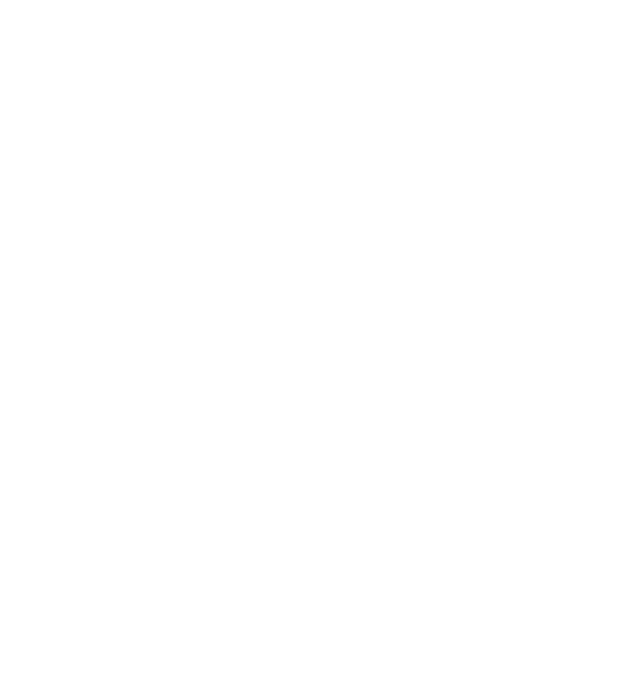
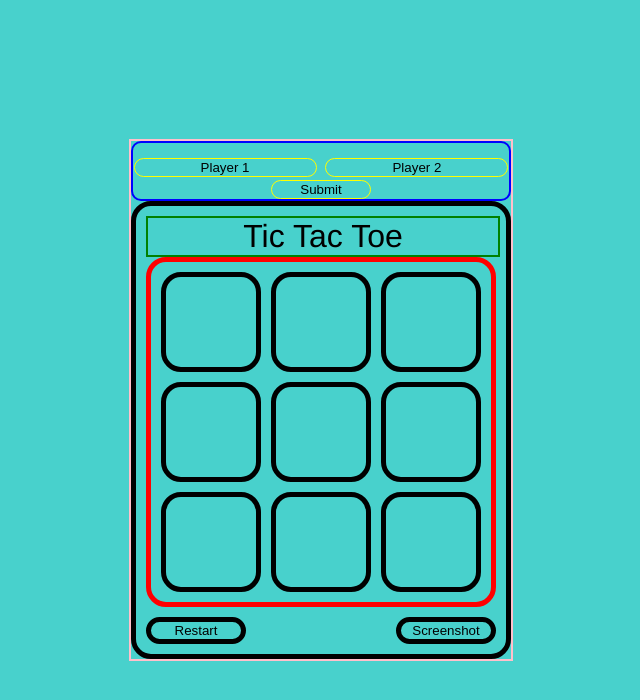
Before and after one commit to Vask3h/ticTacToe, a plain HTML site: page index.html in a window 1280 px wide. Shown: the whole page, without its empty margins (319-959 px from the left). Drawn offline with Linux system fonts and the light colour scheme.

Commit message:
tres en raya a medio camino

```diff
--- a/index.html
+++ b/index.html
@@ -1,11 +1,49 @@
 <!DOCTYPE html>
-<html lang="en">
+<html lang="es">
 <head>
     <meta charset="UTF-8">
     <meta name="viewport" content="width=device-width, initial-scale=1.0">
-    <title>Document</title>
+    <link rel="stylesheet" href="./styles.css">
+    <script src="./scripts.js"></script>
+    <title>TicTacToe</title>
 </head>
 <body>
+    <div class="idke">
+       <div class="form">
+            <div class="inputs">
+            <input type="text" class="playerName" id="p1Name" name="p1Name" placeholder="Player 1" maxlength="20">
+            <input type="text" class="playerName" id="p2Name" name="p2Name" placeholder="Player 2" maxlength="20">
+            </div>
+            <button onclick="saveNames()"  id="submit" >
+            Submit
+            </button>
 
+       </div>
+        <div class="outContainer">
+            <div class="screen" >
+                <p id="result">Tic Tac Toe</p>
+            </div>
+            <div class="gameContainer">
+                    <button onclick="board('pos1')" id="pos1">  </button>
+                    <button onclick="board('pos2')" id="pos2">  </button>
+                    <button onclick="board('pos3')" id="pos3">  </button>
+                    <button onclick="board('pos4')" id="pos4">  </button>
+                    <button onclick="board('pos5')" id="pos5">  </button>
+                    <button onclick="board('pos6')" id="pos6">  </button>
+                    <button onclick="board('pos7')" id="pos7">  </button>
+                    <button onclick="board('pos8')" id="pos8">  </button>
+                    <button onclick="board('pos9')" id="pos9">  </button>
+            </div>
+            <div class="extraButtons">
+                <button onclick="restart()" >
+                    Restart
+                </button>
+
+                <button>
+                    Screenshot
+                </button>
+            </div>
+        </div>
+    </div>
 </body>
 </html>
--- a/scripts.js
+++ b/scripts.js
@@ -1 +1,29 @@
-// created
+let player1Name = "";
+let player2Name = "";
+let winnerName = "";
+let turn = true;
+
+function saveNames(){
+    player1Name = document.getElementById('p1Name').value;
+    player2Name = document.getElementById('p2Name').value;
+    console.log(player1Name);
+    console.log(player2Name);
+}
+
+function board(pos){
+    if(turn === true){
+        document.getElementById(pos).innerHTML = "<a href='https://google.com'>click aqui</a>";
+        turn = !turn;
+        console.log("entra si");
+    }else {
+        document.getElementById(pos).innerHTML = "o";
+        turn = !turn;
+        console.log("entra no");
+    }
+}
+function restart(){
+    winnerName = "Dont have a winner yet"
+    turn = true
+    console.log(turn);
+
+}
--- a/styles.css
+++ b/styles.css
@@ -1,3 +1,94 @@
 body{
-    background-color: salmon;
+    margin: 0px;
+    height: 100vh;
+    width: 100vw;
+    background-attachment: fixed;
+    overflow: hidden;
+    background-color: mediumturquoise;
+    display: flex;
+    justify-content: center;
+    align-items: center;
+    font-family:'Franklin Gothic Medium', 'Arial Narrow', Arial, sans-serif;
+    font-size: xx-large    ;
 }
+p{
+    margin: 0px;
+}
+.idke{
+    border: solid 2px pink;
+}
+.form{
+    display: flex;
+    flex-direction: column;
+    justify-content: space-between;
+    border: solid blue 2px  ;
+    border-radius:  10px;
+    align-items: center;
+
+}
+.form button{
+    text-align: center;
+    background-color: transparent;
+    border: 1px solid yellow;
+    border-radius: 10px;
+    width: 100px;
+}
+::placeholder{
+    color: black;
+}
+.playerName{
+    text-align: center;
+    background-color: transparent;
+    border: 1px solid yellow;
+    border-radius: 10px;
+
+}
+
+.outContainer{
+    border: solid 5px black;
+    border-radius: 20px;
+    padding: 10px;
+}
+.screen{
+        border: 2px solid green ;
+    margin: 0;
+    width: 100%;
+    text-align: center;
+    overflow: hidden;
+}
+
+.gameContainer{
+    border: solid 5px red;
+    border-radius: 20px;
+
+    padding: 10px;
+    display: grid;
+    grid-template-columns: repeat(3, 1fr);
+    gap: 10px;
+}
+
+
+.gameContainer button{
+    padding: 6px;
+    height: 100px;
+    width: 100px;
+    border: black solid 5px;
+    background-color: transparent;
+    border-radius: 20px;
+}
+button:hover{
+    background-color: red;
+}
+.outContainer button{
+    border: black solid 5px;
+    background-color: transparent;
+    border-radius: 20px;
+}
+.extraButtons{
+    padding-top: 10px;
+    display: flex;
+    justify-content: space-between;
+}
+.extraButtons button{
+    width: 100px;
+}
```
